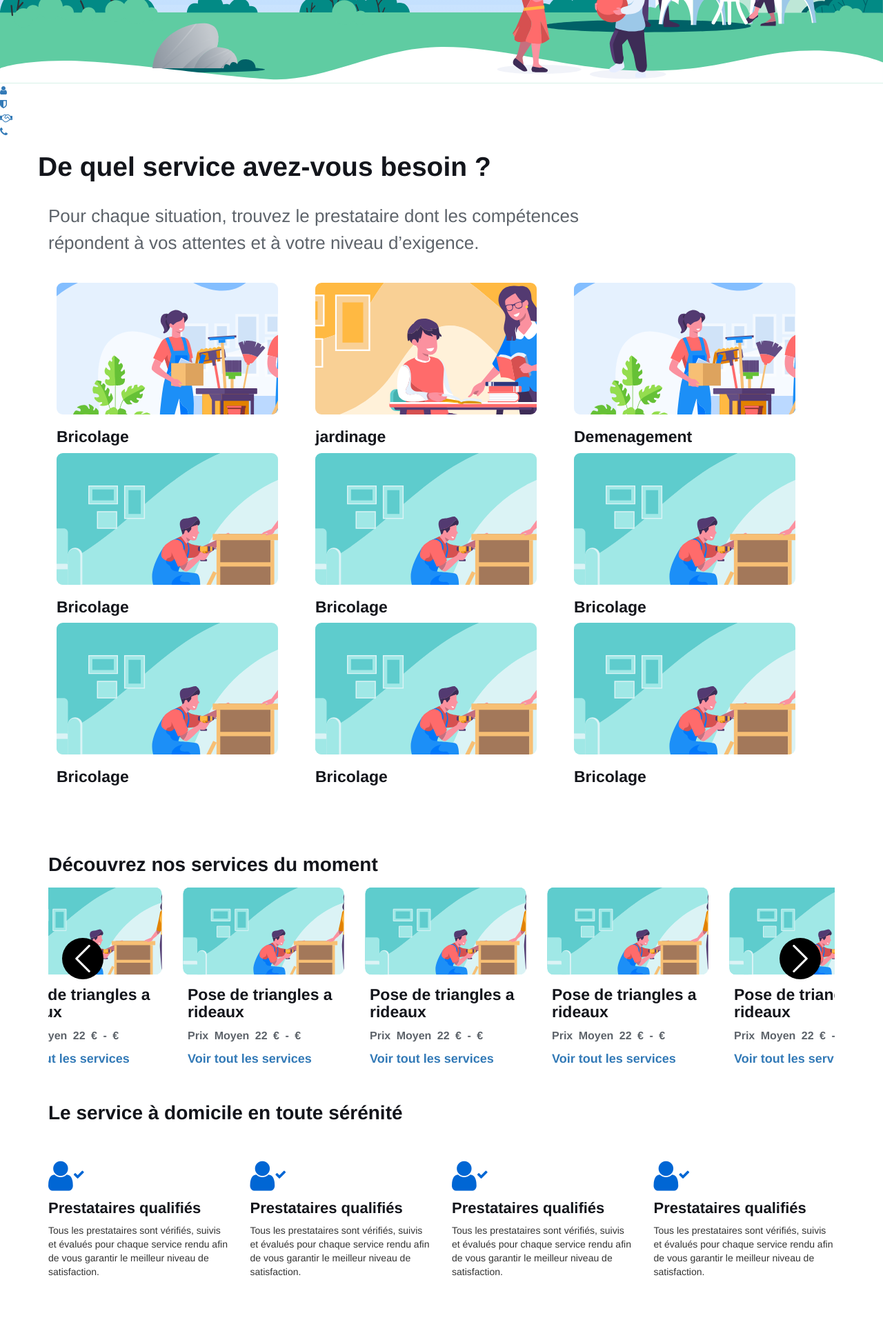
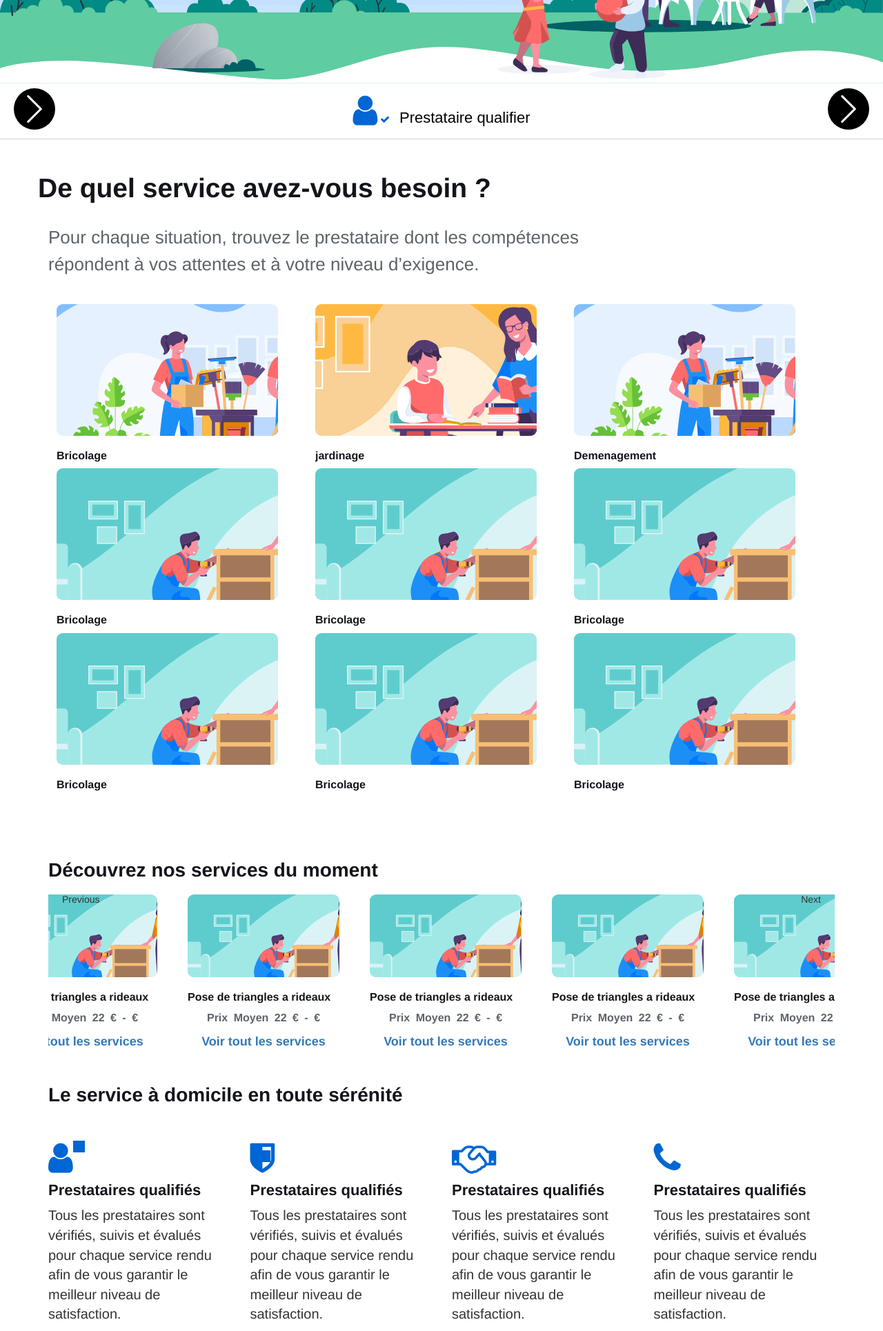
Before and after one commit to jean1902/PROJET_yoojo, a plain HTML site: page index.html in a window 1280 px wide. Shown: the part 560-2490 px from the top of the page at 69% size. Before the commit the page ends 2424 px from the top, so only its background shows below. Drawn offline with nearby package versions, Linux system fonts and the light colour scheme.

Commit message:
dernier commit

```diff
--- a/index.html
+++ b/index.html
@@ -67,32 +67,31 @@
            </form>
         </div>
       </header>
-      <div class="row_bottom_header">
-        <div class="content1_bottom_header">
-          <a href="" class="link_bottom_header">
-            <i class="fa fa-user"></i>
-          </a>
-        </div>
-        <div class="content1_bottom_header">
-          <a href="" class="link_bottom_header">
-            <i class="fa fa-shield"></i>
-          </a>
-        </div>
-        <div class="content1_bottom_header">
-          <a href="" class="link_bottom_header">
-            <i class="fa fa-handshake-o"></i>
-          </a>
-        </div>
-        <div class="content1_bottom_header">
-          <a href="" class="link_bottom_header">
-            <i class="fa fa-phone"></i>
-          </a>
-        </div>
-      </div>
-    </section>
-    <section class="section2">
 
     </section>
+    <!-- carousel header -->
+    <section class="section2">
+        <div class="img_carousel_2">
+           <i class="fa fa-user  icon_slide_bottom_header icon_service_big"></i>
+            <i class="fa fa-check icon_service_small_2 "></i>
+            <span class="text_carousel_section2">Prestataire qualifier</span>
+        </div>
+        <div class="img_carousel_2">
+           <div class="container-shield">
+            <i class="fa fa-shield icon_slide_bottom_header icon_service_big"></i>
+           </div>
+             <i class="fa fa-check icon_service_small_2 pos_icon_service_small_2 "></i>
+             <span class="text_carousel_section2">Prestataire qualifier</span>
+         </div>
+         <div class="img_carousel_2">
+            <!-- <i class="fa fa-user  icon_slide_bottom_header icon_service_big"></i> -->
+             <i class="fa fa-phone icon_service_big icon_service_small_2 "></i>
+             <span class="text_carousel_section2">Prestataire qualifier</span>
+         </div>
+
+
+    </section>
+    <!-- carousel end -->
     <section class="section3">
        <div class="container">
            <div class="row">
@@ -294,7 +293,7 @@
                     <div class="service">
                         <span class="icon_service">
                          <i class="fa fa-user icon_service_big "></i>
-                            <i class="fa fa-check icon_service_small icon_service_direction"></i>
+                            <i class="fa fa-check icon_service_small "></i>
                         </span>
 
                     </div>
@@ -309,7 +308,7 @@
                   <div class="card_servic col-md-3 colMd_service">
                     <div class="service">
                         <span class="icon_service">
-                         <i class="fa fa-user icon_service_big "></i>
+                         <i class="fa fa-shield icon_service_big "></i>
                             <i class="fa fa-check icon_service_small icon_service_direction"></i>
                         </span>
 
@@ -324,8 +323,8 @@
                   <div class="card_service1 col-md-3 colMd_service">
                     <div class="service">
                         <span class="icon_service">
-                         <i class="fa fa-user icon_service_big "></i>
-                            <i class="fa fa-check icon_service_small icon_service_direction"></i>
+                         <i class="fa fa-handshake-o icon_service_big "></i>
+
                         </span>
 
                     </div>
@@ -339,8 +338,7 @@
                   <div class="card_service1 col-md-3 colMd_service">
                     <div class="service">
                         <span class="icon_service">
-                         <i class="fa fa-user icon_service_big "></i>
-                            <i class="fa fa-check icon_service_small icon_service_direction"></i>
+                         <i class="fa fa-phone icon_service_big "></i>
                         </span>
 
                     </div>
--- a/source/css/style.css
+++ b/source/css/style.css
@@ -193,18 +193,74 @@
 }
 
 .title-card {
+  text-align: left;
   font-weight: bold;
-  font-size: 23px;
+  font-size: 16px;
   color: var(--color_title_black);
 }
 .col-md-3 {
   width: 30%;
 }
+
+/* ---slide bottom header --- */
+.slick-dots{
+  display: none!important;
+}
+.slick-slide{
+  display: flex;
+  display: flex;
+  justify-content: center;
+}
+.slick-list .slick-prev{
+  color: red;
+
+}
+.slick-initialized .slick-slide {
+ text-align: center;
+}
+.container-shield{
+  position: relative;
+}
+.icon_service_small_2{
+  color : var(--color_blue);
+}
+.pos_icon_service_small_2{
+  font-size: 23px;
+}
+.section2{
+  padding: 14px 0;
+  border-bottom: 1px solid rgb(212, 208, 208) ;
+  margin-bottom: 30px;
+}
+.img_carousel2{
+  height: 200px;
+  position: relative;
+  }
+  .icon_service_small{
+    font-size: 13px;
+    background-color: var(--color_blue);
+  }
+  .text_carousel_section2{
+    font-size: 22px;
+    color: black;
+    margin-left: 10px;
+    font-family: Arial, Helvetica, sans-serif;
+  }
+/* .icon_slide_bottom_header{
+  font-size: 50px;
+    color: var(--color_blue);
+} */
 /* --- section Slide--- */
 .card {
   margin: 0 12px;
 }
 .h_card_image {
+  border-radius: 9px;
+  height: 120px;
+  object-fit: cover;
+  width: 100%;
+}
+.h_card_image:hover{
   border-radius: 9px;
   height: 120px;
   object-fit: cover;
@@ -243,7 +299,7 @@
 }
 .slick-prev{
     position: absolute;
-    top: 80px;
+    top: 7px;
     left: 20px;
     z-index: 1000;
 }
@@ -259,7 +315,7 @@
 }
 .slick-next{
     position: absolute;
-    top: 80px;
+    top: 7px;
    right: 20px;
 }
 .size-arrow_section5{
@@ -296,3 +352,9 @@
 .colMd_service{
     width: 25%!important;
 }
+.icon_service_direction{
+  left: 12px;
+}
+.text_service{
+  font-size: 20px;
+}
--- a/source/js/script.js
+++ b/source/js/script.js
@@ -1,9 +1,11 @@
-$('.section5').slick({
-    slidesToShow: 3,
-    slidesToScroll: 1,
-    autoplay: false,
-    // autoplaySpeed: 1000,
-  });
+
+$('.section2').slick({
+  dots: true,
+  infinite: true,
+  speed: 300,
+  slidesToShow: 1,
+  adaptiveHeight: true
+});
   let btn_prev =document.querySelector('.slick-prev').innerHTML=`<div class="arrow_section5 ">
   <img src="/source/image/left-arrow_left.png" alt="left_arrow" class="size-arrow_section5">
 </div>
@@ -12,3 +14,23 @@ let btn_next =document.querySelector('.slick-next').innerHTML=`<div class="arrow
   <img src="/source/image/left-arrow_right.png" alt="left_arrow" class="size-arrow_section5" >
 </div>
 `
+
+
+
+
+
+
+$('.section5').slick({
+    slidesToShow: 3,
+    slidesToScroll: 1,
+    autoplay: false,
+    // autoplaySpeed: 1000,
+  });
+  let btn_next1 =document.querySelector('.slick-prev').innerHTML=`<div class="arrow_section5 ">
+  <img src="/source/image/left-arrow_right.png" alt="left_arrow" class="size-arrow_section5" >
+</div>
+`
+let btn_next2 =document.querySelector('.slick-next').innerHTML=`<div class="arrow_section5 ">
+  <img src="/source/image/left-arrow_right.png" alt="left_arrow" class="size-arrow_section5" >
+</div>
+`
```
